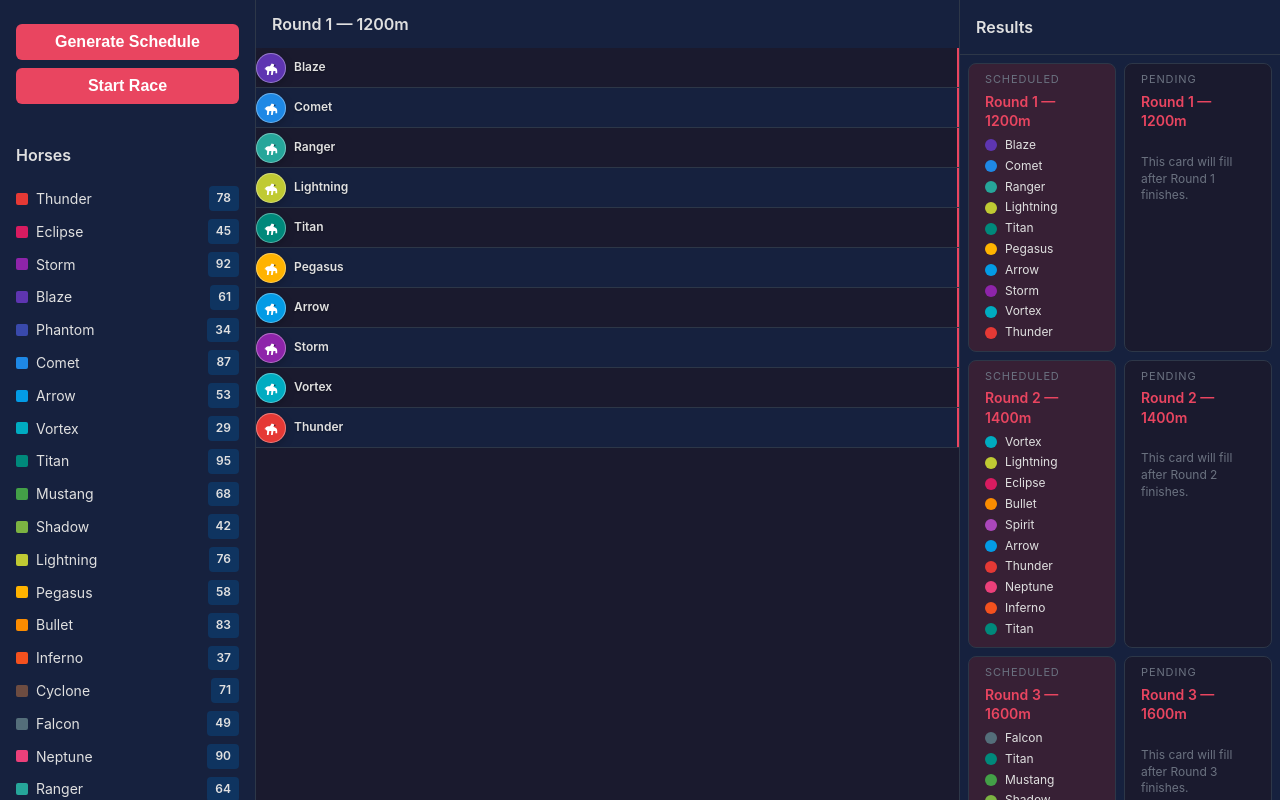
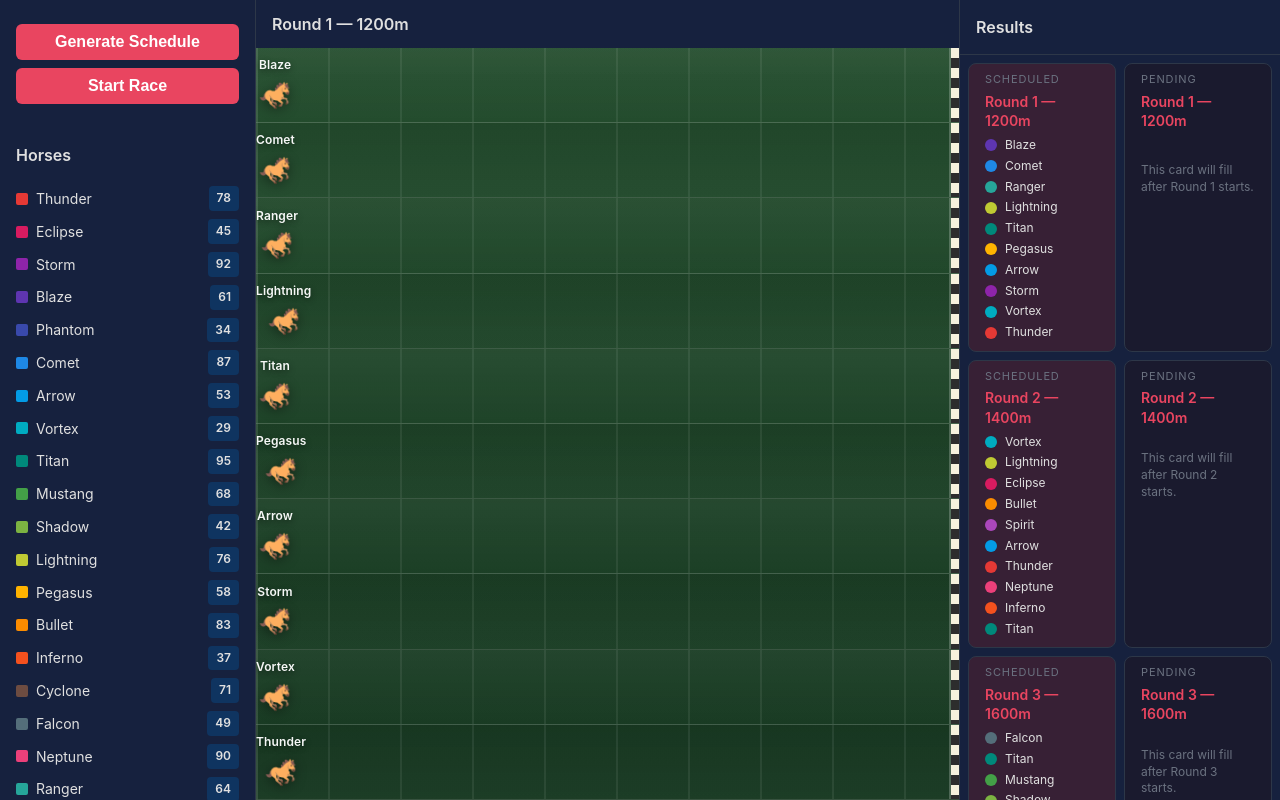
Before and after one commit to ikolass/horse-racing-game, a Vue app: page / in a window 1280 px wide. Both pictures are taken after a click on the button "Generate Schedule". Built offline with nearby package versions, Linux system fonts and the light colour scheme.

Commit message:
Polish track visuals and round status cards

```diff
--- a/src/components/RaceTrack.vue
+++ b/src/components/RaceTrack.vue
@@ -1,13 +1,14 @@
 <script setup>
-import { computed } from 'vue'
+import { computed, ref, watch } from 'vue'
 import { useStore } from 'vuex'
 
 const store = useStore()
-const MARKER_SIZE = 30
+const MARKER_SIZE = 38
 const FINISH_LINE_WIDTH = 2
 
 const currentRound = computed(() => store.getters['race/currentRound'])
 const countdown = computed(() => store.getters['race/countdown'])
+const gamePhase = computed(() => store.getters['race/gamePhase'])
 const positions = computed(() => store.state.race.positions)
 const allHorses = computed(() => store.getters['horses/allHorses'])
 
@@ -32,6 +33,30 @@ function markerStyle(horseIdx) {
   }
 }
 
+
+
+// Track live finish order as horses cross the line
+const liveFinishOrder = ref([])
+
+watch(positions, (newPositions) => {
+  for (const [idxStr, pos] of Object.entries(newPositions)) {
+    const idx = Number(idxStr)
+    if (pos >= 1 && !liveFinishOrder.value.includes(idx)) {
+      liveFinishOrder.value.push(idx)
+    }
+  }
+})
+
+// Reset when a new round starts
+watch(gamePhase, (phase) => {
+  if (phase === 'RACING') liveFinishOrder.value = []
+})
+
+function finishPosition(horseIdx) {
+  const pos = liveFinishOrder.value.indexOf(horseIdx)
+  return pos === -1 ? null : pos + 1
+}
+
 const hasSchedule = computed(() => !!visibleRound.value)
 </script>
 
@@ -53,26 +78,22 @@ const hasSchedule = computed(() => !!visibleRound.value)
           :data-testid="`lane-${horse.idx}`"
         >
           <div class="track-area">
-            <div class="finish-line" data-testid="finish-line"></div>
+            <div class="finish-line" data-testid="finish-line">
+              <span v-if="finishPosition(horse.idx)" class="finish-position">
+                {{ finishPosition(horse.idx) }}.
+              </span>
+            </div>
             <div
               class="horse-marker"
               :data-testid="`marker-${horse.idx}`"
               :style="markerStyle(horse.idx)"
             >
+              <span class="marker-name">{{ horse.name }}</span>
               <span
                 class="marker-icon"
-                :style="{ backgroundColor: horse.color }"
+                :class="{ 'marker-icon-running': gamePhase === 'RACING' && (positions[horse.idx] ?? 0) < 1 }"
                 aria-hidden="true"
-              >
-                <svg viewBox="0 0 64 64" class="marker-icon-svg" focusable="false">
-                  <path
-                    d="M14 38c0-6 5-11 11-11h4l5-8 8 3-3 6 6 3c3 1 5 5 5 8v8h-5v-6h-6l-2 11h-5l1-11h-6l-2 11h-5l1-12c-4-1-7-5-7-10Z"
-                    fill="currentColor"
-                  />
-                  <circle cx="43" cy="24" r="2" fill="var(--color-bg-dominant)" />
-                </svg>
-              </span>
-              <span class="marker-name">{{ horse.name }}</span>
+              >🐎</span>
             </div>
           </div>
         </div>
@@ -92,7 +113,9 @@ const hasSchedule = computed(() => !!visibleRound.value)
   height: 100%;
   display: flex;
   flex-direction: column;
-  background: var(--color-bg-dominant);
+  background:
+    linear-gradient(180deg, rgba(255,255,255,0.04), rgba(255,255,255,0) 80px),
+    linear-gradient(180deg, #254f2f 0%, #183922 100%);
 }
 
 .round-header {
@@ -110,29 +133,38 @@ const hasSchedule = computed(() => !!visibleRound.value)
 .track-container {
   display: flex;
   flex-direction: column;
-  height: 400px;
+  flex: 1;
+  min-height: 0;
   position: relative;
 }
 
 .lane {
-  height: 40px;
+  flex: 1;
+  min-height: 42px;
   display: flex;
   align-items: stretch;
-  border-bottom: 1px solid var(--color-divider);
+  border-bottom: 1px solid rgba(255, 255, 255, 0.14);
 }
 
 .lane-odd {
-  background: var(--color-bg-dominant);
+  background:
+    linear-gradient(180deg, rgba(255,255,255,0.04), rgba(255,255,255,0)),
+    linear-gradient(90deg, rgba(255,255,255,0.05) 0 2px, transparent 2px 100%);
 }
 
 .lane-even {
-  background: var(--color-bg-secondary);
+  background:
+    linear-gradient(180deg, rgba(0,0,0,0.08), rgba(255,255,255,0.02)),
+    linear-gradient(90deg, rgba(255,255,255,0.05) 0 2px, transparent 2px 100%);
 }
 
 .track-area {
   flex: 1;
   position: relative;
   overflow: hidden;
+  background-image:
+    linear-gradient(90deg, rgba(255,255,255,0.07) 0 2px, transparent 2px 12%);
+  background-size: 72px 100%;
 }
 
 .finish-line {
@@ -140,8 +172,26 @@ const hasSchedule = computed(() => !!visibleRound.value)
   right: 0;
   top: 0;
   bottom: 0;
-  width: 2px;
-  background: var(--color-accent);
+  width: 8px;
+  background:
+    repeating-linear-gradient(
+      180deg,
+      #f6f2dd 0 10px,
+      #2d2d2d 10px 20px
+    );
+  box-shadow: -2px 0 0 rgba(255, 255, 255, 0.22);
+  display: flex;
+  align-items: center;
+}
+
+.finish-position {
+  position: absolute;
+  right: 60px;
+  font-size: 22px;
+  font-weight: 800;
+  color: #fff;
+  text-shadow: 0 2px 8px rgba(0, 0, 0, 0.9);
+  white-space: nowrap;
 }
 
 .horse-marker {
@@ -151,33 +201,36 @@ const hasSchedule = computed(() => !!visibleRound.value)
   transition: left 45ms linear;
   z-index: 1;
   display: flex;
+  flex-direction: column;
   align-items: center;
-  gap: 8px;
+  gap: 2px;
 }
 
 .marker-icon {
-  width: 30px;
-  height: 30px;
-  border-radius: 999px;
+  width: 38px;
+  height: 38px;
   display: flex;
   align-items: center;
   justify-content: center;
-  color: #ffffff;
-  box-shadow: inset 0 0 0 1px rgba(255, 255, 255, 0.35);
-  filter: drop-shadow(0 3px 4px rgba(0, 0, 0, 0.2));
+  font-size: 26px;
+  line-height: 1;
+  filter: drop-shadow(0 3px 6px rgba(0, 0, 0, 0.45));
+  transform: scaleX(-1);
+  transform-origin: 50% 85%;
+  user-select: none;
 }
 
-.marker-icon-svg {
-  width: 22px;
-  height: 22px;
+.marker-icon-running {
+  animation: horse-bob 380ms ease-in-out infinite;
 }
 
 .marker-name {
   font-size: var(--font-label);
   font-weight: var(--font-weight-semibold);
-  color: var(--color-text-primary);
+  color: rgba(255, 255, 255, 0.96);
   white-space: nowrap;
-  text-shadow: 0 1px 2px rgba(0, 0, 0, 0.35);
+  text-shadow: 0 2px 6px rgba(0, 0, 0, 0.45);
+  letter-spacing: 0.01em;
 }
 
 .countdown-overlay {
@@ -206,6 +259,20 @@ const hasSchedule = computed(() => !!visibleRound.value)
   box-shadow: 0 18px 40px rgba(0, 0, 0, 0.25);
 }
 
+@keyframes horse-bob {
+  0% {
+    transform: scaleX(-1) translateY(0);
+  }
+
+  50% {
+    transform: scaleX(-1) translateY(-3px);
+  }
+
+  100% {
+    transform: scaleX(-1) translateY(0);
+  }
+}
+
 .empty-state {
   display: flex;
   flex-direction: column;
--- a/src/components/ResultsPanel.vue
+++ b/src/components/ResultsPanel.vue
@@ -8,6 +8,7 @@ const allRounds = computed(() => store.getters['schedule/allRounds'])
 const allHorses = computed(() => store.getters['horses/allHorses'])
 const currentRound = computed(() => store.getters['race/currentRound'])
 const gamePhase = computed(() => store.getters['race/gamePhase'])
+const countdown = computed(() => store.getters['race/countdown'])
 const roundFinishTimes = computed(() => store.state.race.roundFinishTimes)
 
 const resultsByRound = computed(() => {
@@ -55,6 +56,26 @@ const liveResultsByRound = computed(() => {
 function displayResult(roundNumber) {
   return resultsByRound.value[roundNumber] ?? liveResultsByRound.value[roundNumber] ?? null
 }
+
+function resultCardLabel(roundNumber) {
+  if (resultsByRound.value[roundNumber]) return 'Finished'
+  if (
+    currentRound.value === roundNumber &&
+    countdown.value === 0 &&
+    (gamePhase.value === 'RACING' || gamePhase.value === 'ROUND_COMPLETE')
+  ) {
+    return 'Racing'
+  }
+  return 'Pending'
+}
+
+function isRoundActive(roundNumber) {
+  return (
+    currentRound.value === roundNumber &&
+    countdown.value === 0 &&
+    (gamePhase.value === 'RACING' || gamePhase.value === 'ROUND_COMPLETE')
+  )
+}
 </script>
 
 <template>
@@ -94,8 +115,8 @@ function displayResult(roundNumber) {
           </section>
 
           <section class="info-card result-card" :data-testid="`result-round-${round.roundNumber}`">
+            <div class="card-label">{{ resultCardLabel(round.roundNumber) }}</div>
             <template v-if="displayResult(round.roundNumber)">
-              <div class="card-label">{{ displayResult(round.roundNumber).live ? 'Live' : 'Finished' }}</div>
               <div class="card-header-row">
                 <div class="card-heading">
                   Round {{ round.roundNumber }} &#8212; {{ round.distance }}m
@@ -121,13 +142,21 @@ function displayResult(roundNumber) {
               </ol>
             </template>
 
-            <template v-else>
-              <div class="card-label">Pending</div>
+            <template v-else-if="isRoundActive(round.roundNumber)">
               <div class="card-heading">
                 Round {{ round.roundNumber }} &#8212; {{ round.distance }}m
               </div>
               <div class="pending-state">
-                This card will fill after Round {{ round.roundNumber }} finishes.
+                Race is in progress. Finishers will appear here as they complete the round.
+              </div>
+            </template>
+
+            <template v-else>
+              <div class="card-heading">
+                Round {{ round.roundNumber }} &#8212; {{ round.distance }}m
+              </div>
+              <div class="pending-state">
+                This card will fill after Round {{ round.roundNumber }} starts.
               </div>
             </template>
           </section>
```
Also changed, not shown: src/assets/horse-runner.svg (added).
